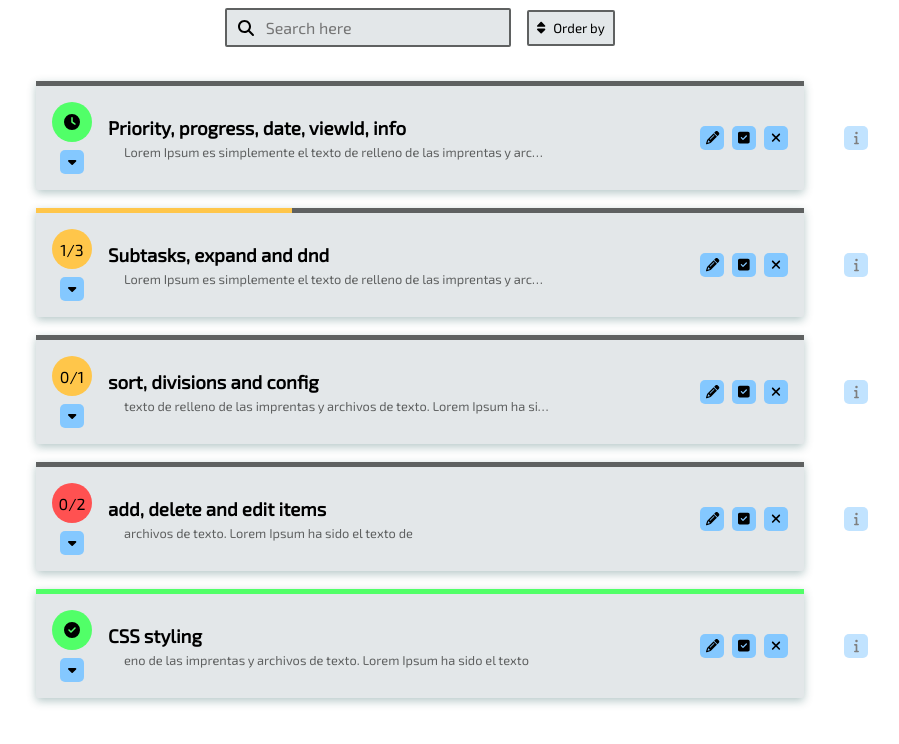
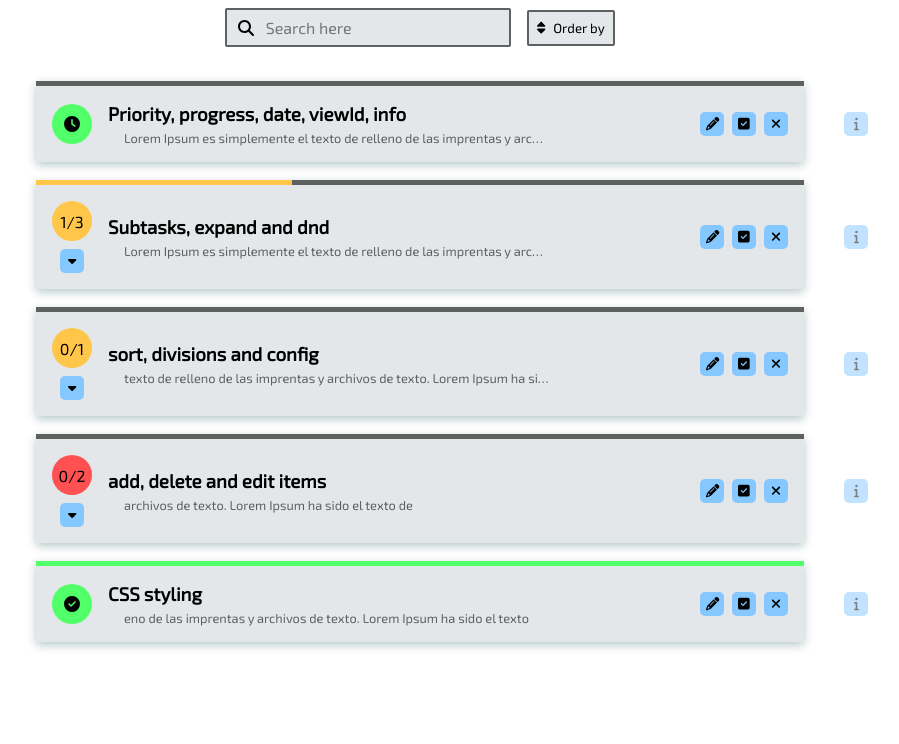
Before and after one commit to Animator55/TS-todolist, a React (Vite) app: page / in a window 1280 px wide. Shown: the top 744 px of the page, without its empty margins (220-1119 px from the left). Built offline with nearby package versions, Linux system fonts and the light colour scheme; the HTML template or start-up script is replaced by a standard one.

Commit message:
added subItems, fixed more visuals

```diff
--- a/src/assets/App.css
+++ b/src/assets/App.css
@@ -192,7 +192,7 @@ main{
   padding: 1rem 20% 10rem;
 }
 
-.dnd-zone>p {
+.dnd-zone p {
   margin: 0;
   z-index: 1;
   min-height: 2px;
@@ -200,20 +200,20 @@ main{
   transition: background-color 300ms;
 }
 
-.dnd-zone>p[class^="expanded"] {
+.dnd-zone p[class^="expanded"] {
   background-color: #69696946;
   min-height: 100px;
 }
 
-.dnd-zone>p:last-child,
-.dnd-zone>p:last-child>span,
-.dnd-zone>p[class^="expanded"]:last-child,
-.dnd-zone>p[class^="expanded"]:last-child>span {
+.dnd-zone p:last-child,
+.dnd-zone p:last-child>span,
+.dnd-zone p[class^="expanded"]:last-child,
+.dnd-zone p[class^="expanded"]:last-child>span {
   height: 100%;
 }
 
 .dnd-zone>*:not(p),
-.dnd-zone[data-dragging="false"]>p {
+.dnd-zone[data-dragging="false"] p {
   z-index: 0;
 }
 
@@ -244,10 +244,24 @@ main{
   box-shadow: 0 3px 10px rgba(0, 63, 63, 0.295);
 }
 
+.item.pop {
+  animation: item-pop 200ms ease-out forwards;
+}
+
+@keyframes item-pop {
+  from {
+    scale: 0.6;
+  }
+  to {
+    scale: 1;
+  }
+}
+
 .item.dragging,
 .sub.dragging {
   position: absolute;
   opacity: 0.8;
+  scale: 0.8;
   width: 60%;
   transition: opacity 300ms, scale 300ms;
   z-index: 2;
@@ -288,6 +302,11 @@ main{
 }
 .top-bar > .main {
   max-width: 60%;
+}
+.top-bar .title {
+  overflow: hidden;
+  text-overflow: ellipsis;
+  white-space: nowrap;
 }
 .top-bar .description {
   color: var(--cdarkgrey);
@@ -332,3 +351,22 @@ main{
 .item:hover .info-button {
   opacity: 1;
 }
+
+.sub-items {
+  display: flex;
+  flex-direction: column;
+  gap: 0.2rem;
+  overflow: hidden;
+  max-height: 0px;
+}
+
+.sub-items.expanded {
+  max-height: 100%;
+  padding: 0 2rem 0.5rem;
+}
+
+.sub-item {
+  padding: 0.5rem 1rem;
+  border-radius: 5px;
+  background-color: var(--clight);
+}
--- a/src/components/DraggableItem.tsx
+++ b/src/components/DraggableItem.tsx
@@ -1,9 +1,9 @@
-// import React from 'react';
+import React from 'react';
 import { FontAwesomeIcon } from '@fortawesome/react-fontawesome';
 import selectText from '../logic/selectText';
 import { Item } from '../vite-env';
-import { faCaretDown, faPencil, faCheckSquare, faXmark, faInfo, faClock, faCheckCircle } from '@fortawesome/free-solid-svg-icons';
-// import Placeholder from './Placeholder';
+import { faCaretDown, faPencil, faCheckSquare, faXmark, faInfo, faClock, faCheckCircle, faCaretUp } from '@fortawesome/free-solid-svg-icons';
+import Placeholder from './Placeholder';
 
 let listElement = document.getElementsByClassName('dnd-zone') as HTMLCollectionOf<HTMLElement>
 let itemElement = document.getElementsByClassName('item') as HTMLCollectionOf<HTMLElement>
@@ -97,9 +97,13 @@ let itemElement = document.getElementsByClassName('item') as HTMLCollectionOf<HT
 interface Props {
     item: {data: Item, index: number}
     query: string
+    lastMove: boolean
+    isOpen: boolean
+    open: VoidFunction
+    moveItem: Function
 }
 
-export default function DraggableItem ({item, query}: Props) {
+export default function DraggableItem ({item, query, lastMove, isOpen, open, moveItem}: Props) {
 
     const DragNDrop = (e: React.MouseEvent<HTMLElement, MouseEvent>) => {
         const target = e.target as HTMLElement
@@ -113,7 +117,7 @@ export default function DraggableItem ({item, query}: Props) {
             document.removeEventListener('mousemove', dragMove);
             document.removeEventListener('mouseup', dragEnd);
 
-            el.nextElementSibling?.classList.remove("expanded")
+            el.nextElementSibling?.classList.remove("expanded-absolute")
             el.classList.remove('dragging')
             listElement[0].dataset.dragging = "false"
         }
@@ -147,15 +151,15 @@ export default function DraggableItem ({item, query}: Props) {
         return checkCount * 100 / total
     }
     return (
-        <div className="item">
+        <div className={lastMove ? "item pop" : "item"}>
             <section className='top-bar' onMouseDown={DragNDrop} data-priority={item.data.priority}>
                 <div className='progress-bar' style={{width: calculateProgress()+"%"}}></div>
                 <div className='progress'>
                     <div>{item.data.subItems?.length !== 0 ? `${checkSubCount(item.data.subItems?.length)}/${item.data.subItems?.length}` : <FontAwesomeIcon icon={item.data.checked ? faCheckCircle : faClock}/>}</div>
-                    <button className='no-drag'><FontAwesomeIcon icon={faCaretDown}/></button>
+                    {item.data.subItems?.length !== 0 && <button className='no-drag' onClick={open}> <FontAwesomeIcon icon={isOpen ? faCaretUp : faCaretDown}/></button>}
                 </div>
                 <div className='main'>
-                    <h3 data-text="Title" dangerouslySetInnerHTML={{__html: selectText(item.data.title, query)}}/>
+                    <h3 className='title' data-text="Title" dangerouslySetInnerHTML={{__html: selectText(item.data.title, query)}}/>
                     <p className='description' data-text="Description">{item.data.description}</p>
                 </div>
                 <div className='actions'>
@@ -167,19 +171,20 @@ export default function DraggableItem ({item, query}: Props) {
                     <button className='no-drag'><FontAwesomeIcon icon={faInfo}/></button>
                 </div>
             </section>
-            {/* <section className={isOpen ? 'sub-items expanded':'sub-items'}>
+            <section className={isOpen ? 'sub-items expanded':'sub-items'}>
                 <Placeholder index={item.index + "-" + "0"} moveItem={moveItem} DNDZone={listElement[0]}/>
-                {item.data.subItems?.map((item, i)=>{
+                {item.data.subItems?.map((subItem, i)=>{
                     return (<React.Fragment key={Math.random()}>
-                        <SubDraggableItem
+                        {/* <SubDraggableItem
                             item={{data: item, index: [item.index, i]}}
-                            changeList={(change, index)=>{changeList(change, item.index, index)}}
-                            setPopUp={setPopUp}
-                        />
+                            // changeList={(change, index)=>{changeList(change, item.index, index)}}
+                            // setPopUp={setPopUp}
+                        /> */}
+                        <div className='sub-item'>{subItem.title}</div>
                         <Placeholder index={item.index + "-" + (i+1)} moveItem={moveItem} DNDZone={listElement[0]}/>
                     </React.Fragment>)
                 })}
-            </section> */}
+            </section>
         </div>
     )
 }
--- a/src/components/List.tsx
+++ b/src/components/List.tsx
@@ -10,25 +10,21 @@ interface Props {
     array: Item[]
 }
 
-// type priorityLevel = {
-//     [key: string]: string
-// }
-
 export default function List({ array }: Props) {
     const [query, setQuery] = React.useState("")
     const [sort, setSort] = React.useState(["0", ""])
     // const [viewGroups, setViewGroups] = React.useState(false)
     const [refresh, activateRefresh] = React.useState(false)
     const [List, setList] = React.useState<Item[]>([])
+    const [openList, setOpenList] = React.useState<number[]>([])
     // const [popUp, setPopUp] = React.useState([false, undefined])
-    const [lastMove, setLastMove] = React.useState(["source", "target"])
+    const [lastMove, setLastMove] = React.useState<number>(-1)
     // const [autoList, setAutoList] = React.useState([])
 
     const moveItem = (source: string, target: string) => {
         let move = moveItemFunc({ source, target, List })
-        // if(move.length !== 0) setLastMove(move)
-        // else
-        activateRefresh(!refresh)
+        if(move !== -1) setLastMove(move)
+        else activateRefresh(!refresh)
     }
 
     const getSortKeys = ()=>{
@@ -42,38 +38,37 @@ export default function List({ array }: Props) {
     }
 
     React.useEffect(()=>{
+        setList(array)
+    }, [array])
+
+    React.useEffect(()=>{
+        if(lastMove === -1) return
+        else setTimeout(()=>{
+            setLastMove(-1)
+        }, 200)
+    }, [lastMove])
+
+    React.useEffect(()=>{
         if(sort[0] === "0") return
         let newList = sortArray({sort, List})
         setList(newList)
     }, [sort])
 
-    React.useEffect(()=>{
-        setList(array)
-    }, [array])
-
-    // React.useEffect(()=>{
-    //     setRejectedMoves(["source", "target"])
-    // }, [refresh, query])
+    const toggleOpen = (id: number)=>{
+        if(openList.includes(id)) setOpenList(openList.filter(item=>{if(item !== id) return item}))
+        else setOpenList([...openList, id])
+    }
 
     const RenderList = ()=>{
-        // let array = [...List]
-        // if(viewGroups) {
-        //     array = sortArray({sort: ["1", "priority"], "List": array})
-        // }
-
-        // const priorityLevels: priorityLevel = {0: "Low Priority", 1: "Medium Priority", 2: "High Priority"}
-
-        // let previousPriority: number = -1
-
-        return List.length > 0 && array.map((section, i) => {
-            // let changeBool = previousPriority !== section.priority
-            // previousPriority = section.priority
-            // let rejected = rejectedMove[0] === `${i}` ? true : rejectedMove[1][0] === `${i}` ? false : undefined
+        return List.length > 0 && List.map((section, i) => {
             return (<React.Fragment key={Math.random()}>
-                {/* {changeBool && <h3>{priorityLevels[section.priority]}</h3>} */}
                 <DraggableItem
-                    item={{ data: section, index: i }}
+                    item={{ data: section, index: i}}
                     query={query}
+                    lastMove = { lastMove === section.id }
+                    isOpen= {openList.includes(section.id)}
+                    open= {()=>{toggleOpen(section.id)}}
+                    moveItem= {moveItem}
                 />
                 <Placeholder index={`${i + 1}`} moveItem={moveItem} />
             </React.Fragment>)
--- a/src/components/Placeholder.tsx
+++ b/src/components/Placeholder.tsx
@@ -10,16 +10,21 @@ export default function Placeholder ({index, moveItem, DNDZone}: Props) {
             onMouseOver={(e)=>{
                 const target = e.currentTarget.parentElement
                 if(target && target.parentElement?.dataset.dragging !== "false") {
+                    let dragged = document.querySelector('.dragging')
                     target.classList.add('expanded')
+                    if(dragged !== null) target.style.minHeight = dragged.clientHeight + "px"
                 }
             }}
             onMouseLeave={(e)=>{
                 const target = e.currentTarget.parentElement
-                if(target) target.classList.remove('expanded')
+                if(!target) return
+                target.classList.remove('expanded')
+                target.style.minHeight = ""
             }}
             onMouseUp={(e)=>{
                 const target = e.currentTarget.parentElement
                 if(!target || target.parentElement?.dataset.dragging === "false") return
+                target.style.minHeight = ""
                 if(index.split("-")[1] !== undefined) {
                     let source = target.parentElement?.dataset.dragging === undefined ? DNDZone : target.parentElement
 
--- a/src/logic/moveItem.ts
+++ b/src/logic/moveItem.ts
@@ -6,8 +6,8 @@ interface Props {
     List: Item[]
 }
 
-export default function moveItemFunc ({source, target, List}: Props): Array<string | undefined> {
-    if(source === target || List.length === 0) return []
+export default function moveItemFunc ({source, target, List}: Props): number {
+    if(source === target || List.length === 0) return -1
     let itemP: Item = {id: 2, checked: false, created: 0, title: "", description:"", priority: 0, subItems: []}
     let subItemP: SubItem = {id: 2, checked: false, created: 0, title: "", description:"", priority: 0}
 
@@ -62,6 +62,6 @@ export default function moveItemFunc ({source, target, List}: Props): Array<stri
             }
         }
     }
-    return []
+    return item !== undefined ? item.id : subItem!.id
 
 }
```
